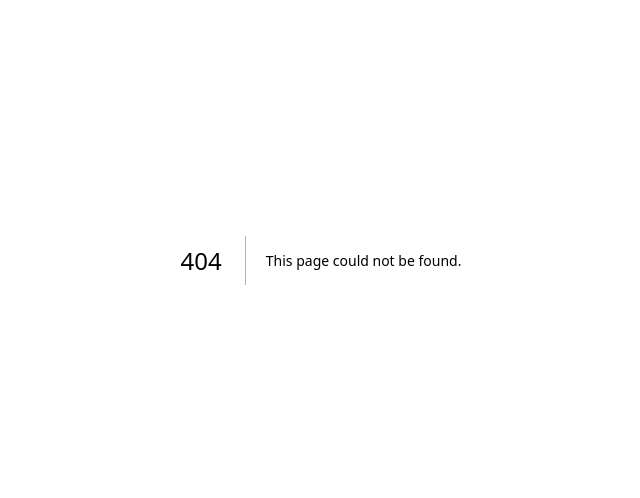
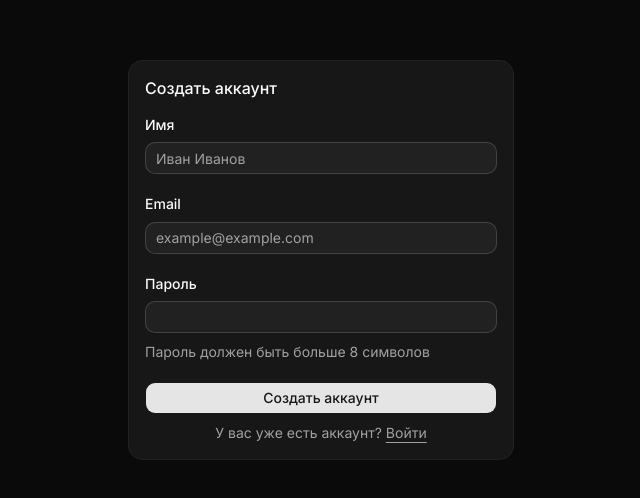
Before and after one commit to AEgor18/pc-creator, a Next.js app: page /signup in a window 1280 px wide. Before the commit this address had no page. Shown: the part 140-638 px from the top of the page, without its empty margins (319-959 px from the left). Built offline with nearby package versions, Linux system fonts and the light colour scheme.

Commit message:
feat: add signup && login form

```diff
--- a/app/layout.tsx
+++ b/app/layout.tsx
@@ -1,9 +1,9 @@
 import type { Metadata } from 'next';
 import { Geist, Geist_Mono, Inter } from 'next/font/google';
 import './globals.css';
-import { cn } from "@/lib/utils";
+import { cn } from '@/lib/utils';
 
-const inter = Inter({subsets:['latin'],variable:'--font-sans'});
+const inter = Inter({ subsets: ['latin'], variable: '--font-sans' });
 
 const geistSans = Geist({
 	variable: '--font-geist-sans',
@@ -23,8 +23,16 @@ export const metadata: Metadata = {
 export default function RootLayout({ children }: LayoutProps<'/'>) {
 	return (
 		<html
-			lang='en'
-			className={cn("h-full", "antialiased", geistSans.variable, geistMono.variable, "font-sans", inter.variable)}
+			lang='ru'
+			className={cn(
+				'h-full',
+				'antialiased',
+				geistSans.variable,
+				geistMono.variable,
+				'font-sans',
+				inter.variable,
+				'dark',
+			)}
 		>
 			<body className='min-h-full flex flex-col'>{children}</body>
 		</html>
--- /dev/null
+++ b/app/login/page.tsx
@@ -0,0 +1,11 @@
+import { LoginForm } from "@/components/login-form"
+
+export default function Page() {
+  return (
+    <div className="flex min-h-svh w-full items-center justify-center p-6 md:p-10">
+      <div className="w-full max-w-sm">
+        <LoginForm />
+      </div>
+    </div>
+  )
+}
--- /dev/null
+++ b/app/signup/page.tsx
@@ -0,0 +1,11 @@
+import { SignupForm } from "@/components/signup-form"
+
+export default function Page() {
+  return (
+    <div className="flex min-h-svh w-full items-center justify-center p-6 md:p-10">
+      <div className="w-full max-w-sm">
+        <SignupForm />
+      </div>
+    </div>
+  )
+}
--- /dev/null
+++ b/components/login-form.tsx
@@ -0,0 +1,62 @@
+import { cn } from 'cn';
+
+import { Button } from '@/components/ui/button';
+import {
+	Card,
+	CardContent,
+	CardDescription,
+	CardHeader,
+	CardTitle,
+} from '@/components/ui/card';
+import {
+	Field,
+	FieldDescription,
+	FieldGroup,
+	FieldLabel,
+} from '@/components/ui/field';
+import { Input } from '@/components/ui/input';
+
+export function LoginForm({
+	className,
+	...props
+}: React.ComponentProps<'div'>) {
+	return (
+		<div className={cn('flex flex-col gap-6', className)} {...props}>
+			<Card>
+				<CardHeader>
+					<CardTitle>Войти в аккаунт</CardTitle>
+				</CardHeader>
+				<CardContent>
+					<form>
+						<FieldGroup>
+							<Field>
+								<FieldLabel htmlFor='email'>Email</FieldLabel>
+								<Input
+									id='email'
+									type='email'
+									placeholder='example@example.com'
+									required
+								/>
+							</Field>
+							<Field>
+								<div className='flex items-center'>
+									<FieldLabel htmlFor='password'>
+										Пароль
+									</FieldLabel>
+								</div>
+								<Input id='password' type='password' required />
+							</Field>
+							<Field>
+								<Button type='submit'>Войти</Button>
+								<FieldDescription className='text-center'>
+									Нет аккаунта?{' '}
+									<a href='/signup'>Зарегистрироваться</a>
+								</FieldDescription>
+							</Field>
+						</FieldGroup>
+					</form>
+				</CardContent>
+			</Card>
+		</div>
+	);
+}
--- /dev/null
+++ b/components/signup-form.tsx
@@ -0,0 +1,65 @@
+import { Button } from '@/components/ui/button';
+import {
+	Card,
+	CardContent,
+	CardDescription,
+	CardHeader,
+	CardTitle,
+} from '@/components/ui/card';
+import {
+	Field,
+	FieldDescription,
+	FieldGroup,
+	FieldLabel,
+} from '@/components/ui/field';
+import { Input } from '@/components/ui/input';
+
+export function SignupForm({ ...props }: React.ComponentProps<typeof Card>) {
+	return (
+		<Card {...props}>
+			<CardHeader>
+				<CardTitle>Создать аккаунт</CardTitle>
+			</CardHeader>
+			<CardContent>
+				<form>
+					<FieldGroup>
+						<Field>
+							<FieldLabel htmlFor='name'>Имя</FieldLabel>
+							<Input
+								id='name'
+								type='text'
+								placeholder='Иван Иванов'
+								required
+							/>
+						</Field>
+						<Field>
+							<FieldLabel htmlFor='email'>Email</FieldLabel>
+							<Input
+								id='email'
+								type='email'
+								placeholder='example@example.com'
+								required
+							/>
+						</Field>
+						<Field>
+							<FieldLabel htmlFor='password'>Пароль</FieldLabel>
+							<Input id='password' type='password' required />
+							<FieldDescription>
+								Пароль должен быть больше 8 символов
+							</FieldDescription>
+						</Field>
+						<FieldGroup>
+							<Field>
+								<Button type='submit'>Создать аккаунт</Button>
+								<FieldDescription className='px-6 text-center'>
+									У вас уже есть аккаунт?{' '}
+									<a href='/login'>Войти</a>
+								</FieldDescription>
+							</Field>
+						</FieldGroup>
+					</FieldGroup>
+				</form>
+			</CardContent>
+		</Card>
+	);
+}
```
